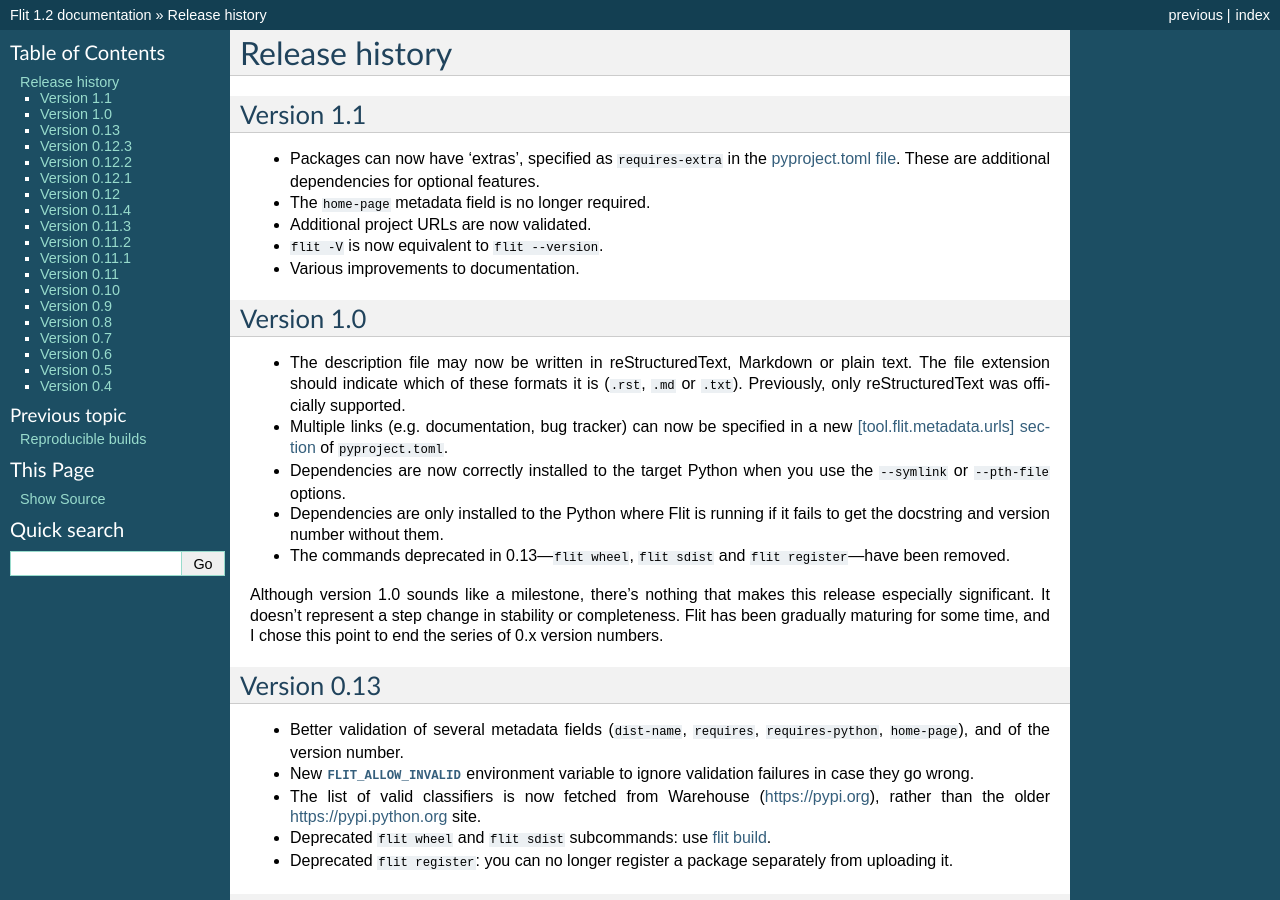
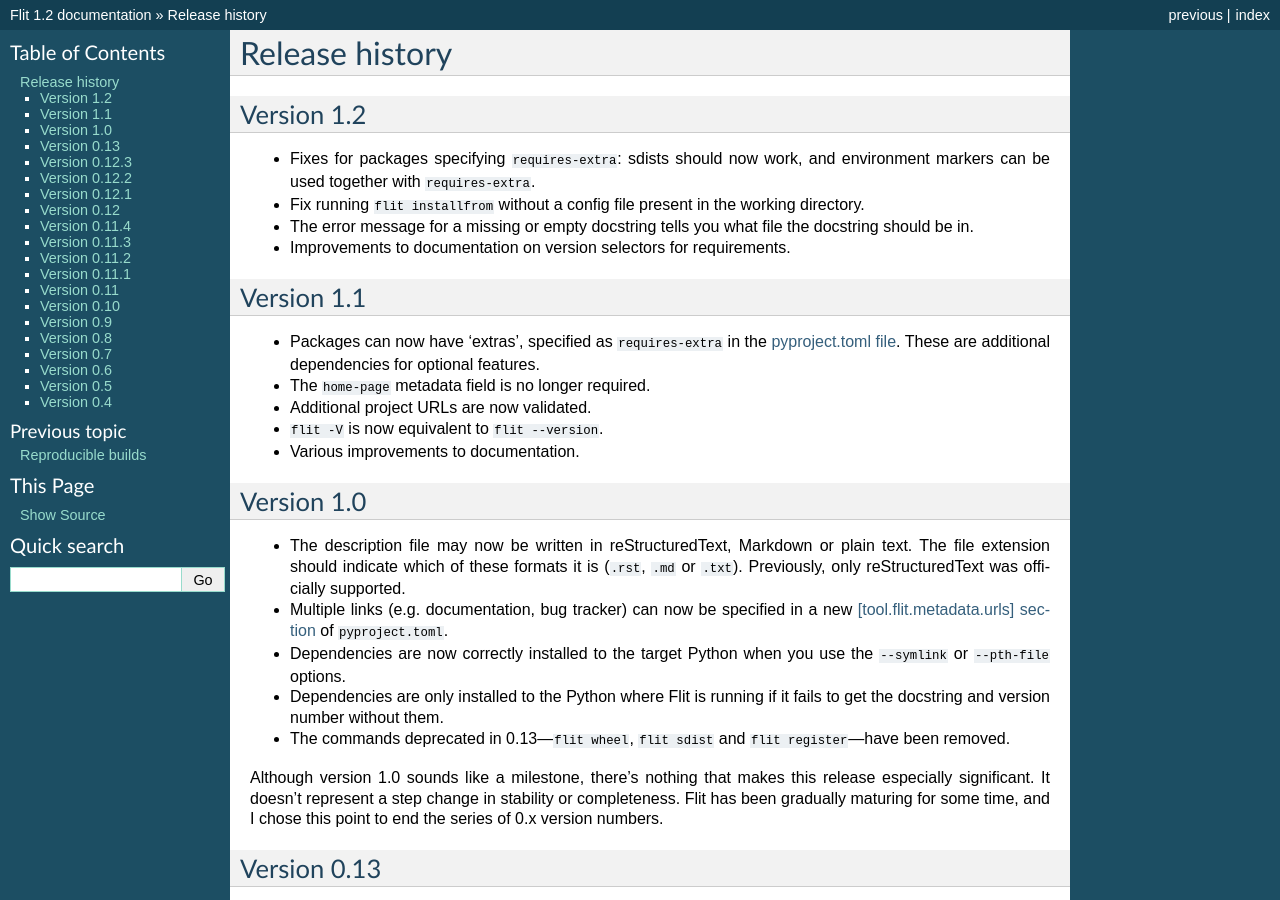
Before and after one commit to pypa/flit, a Sphinx documentation site: the page built from doc/history.rst, in a window 1280 px wide and 900 px high. Built offline with Sphinx 7.4.7, drawn with Linux system fonts in a browser that asks for light colours.

Commit message:
Version number -> 1.2

```diff
--- a/doc/history.rst
+++ b/doc/history.rst
@@ -1,5 +1,16 @@
 Release history
 ===============
+
+Version 1.2
+-----------
+
+- Fixes for packages specifying ``requires-extra``: sdists should now work, and
+  environment markers can be used together with ``requires-extra``.
+- Fix running ``flit installfrom`` without a config file present in the
+  working directory.
+- The error message for a missing or empty docstring tells you what file
+  the docstring should be in.
+- Improvements to documentation on version selectors for requirements.
 
 Version 1.1
 -----------
--- a/flit/__init__.py
+++ b/flit/__init__.py
@@ -7,7 +7,7 @@
 from . import common
 from .log import enable_colourful_output
 
-__version__ = '1.2.dev0'
+__version__ = '1.2'
 
 log = logging.getLogger(__name__)
 
```
